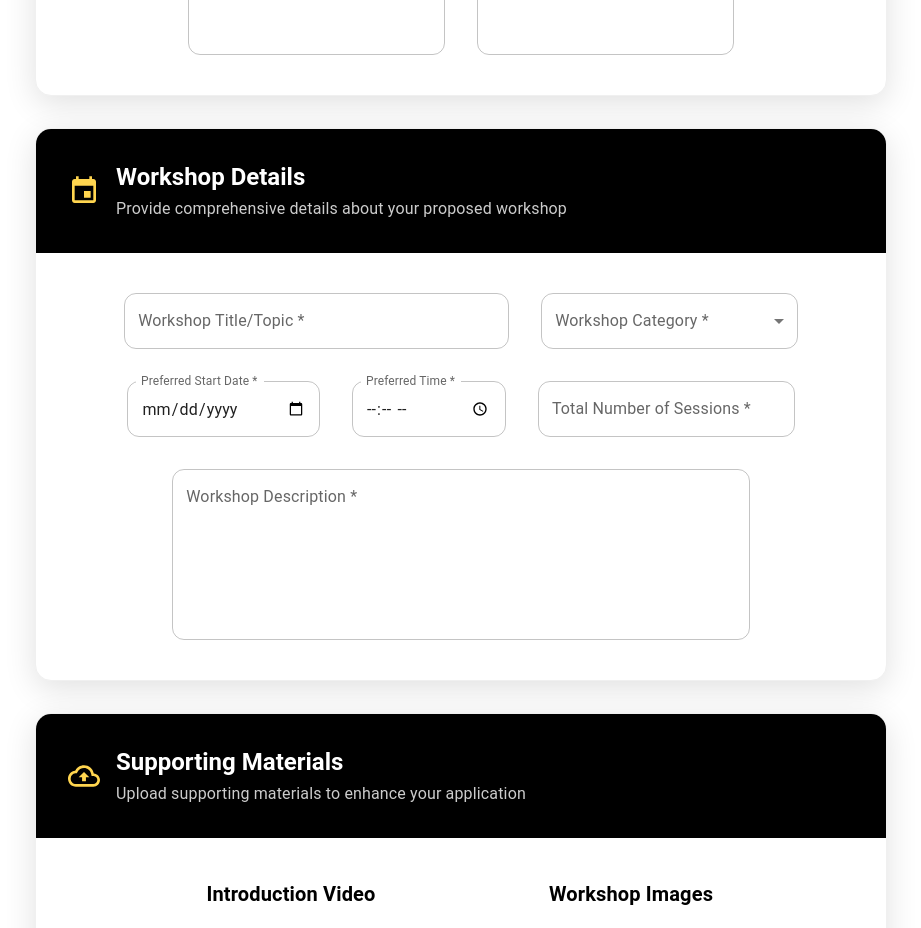
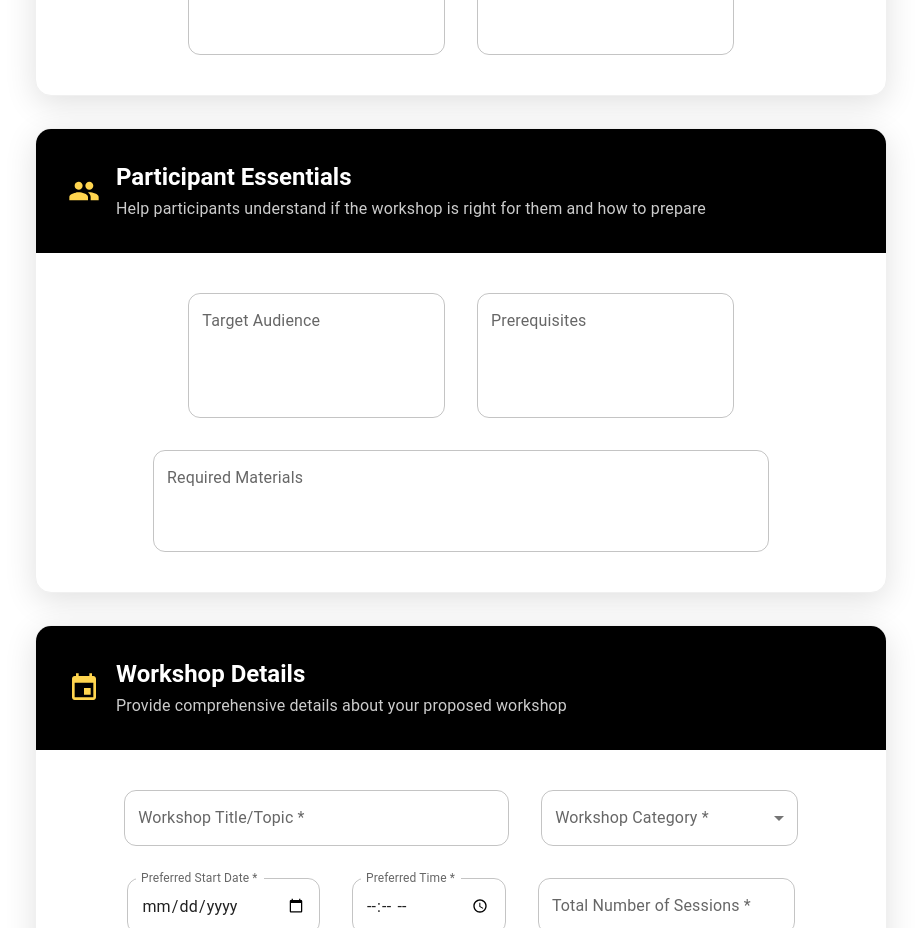
Before and after one commit to kurmananda-cocirql/front, a React (Vite) app: page /reqByCoach in a window 1280 px wide. Shown: the part 860-1788 px from the top of the page, without its empty margins (179-1100 px from the left). Built offline with nearby package versions, Linux system fonts and the light colour scheme.

Commit message:
form changed

```diff
--- a/src/pages/coachRequestPage.jsx
+++ b/src/pages/coachRequestPage.jsx
@@ -18,7 +18,7 @@ import {
   Container,
   Stack,
 } from "@mui/material"
-import { CloudUpload, Delete, VideoLibrary, Image, Person, Work, Event, CloudUploadOutlined } from "@mui/icons-material"
+import { CloudUpload, Delete, VideoLibrary, Image, Person, Work, Event, CloudUploadOutlined, Group } from "@mui/icons-material"
 
 // Define mandatory fields
 const MANDATORY_FIELDS = [
@@ -73,6 +73,9 @@ export default function RequestWorkshopForm({ onBack }) {
     availabilityDate: "",
     availabilityTime: "",
     totalSessions: "",
+    targetAudience: "",
+    prerequisites: "",
+    requiredMaterials: "",
   })
 
   const [errors, setErrors] = useState({})
@@ -332,7 +335,7 @@ export default function RequestWorkshopForm({ onBack }) {
 
             <Box sx={{ p: 5 }}>
               <Grid container spacing={4} className="w-full justify-center">
-                <Grid item xs={12}  className="w-1/3 justify-center">
+                <Grid item xs={12} className="w-1/3 justify-center">
                   <TextField
                     fullWidth
                     label="Professional Background & Expertise *"
@@ -352,7 +355,7 @@ export default function RequestWorkshopForm({ onBack }) {
                   />
                 </Grid>
 
-                <Grid item xs={12}  className="w-1/3 justify-center">
+                <Grid item xs={12} className="w-1/3 justify-center">
                   <TextField
                     fullWidth
                     label="Previous Teaching Experience"
@@ -361,6 +364,95 @@ export default function RequestWorkshopForm({ onBack }) {
                     value={formData.previousExperience}
                     onChange={(e) => handleInputChange("previousExperience", e.target.value)}
                     placeholder="Share any previous teaching, training, or workshop experience (optional)..."
+                    sx={{
+                      "& .MuiOutlinedInput-root": {
+                        borderRadius: 3,
+                        "&:hover fieldset": { borderColor: "#FFD54F" },
+                        "&.Mui-focused fieldset": { borderColor: "#FFD54F", borderWidth: 2 },
+                      },
+                      "& .MuiInputLabel-root.Mui-focused": { color: "#FFD54F" },
+                    }}
+                  />
+                </Grid>
+              </Grid>
+            </Box>
+          </Card>
+
+          {/* Section 2.5: Participant Essentials */}
+          <Card
+            sx={{
+              boxShadow: "0 8px 32px rgba(0,0,0,0.12)",
+              borderRadius: 4,
+              overflow: "hidden",
+              border: "1px solid #F0F0F0",
+              mt: 5,
+            }}
+          >
+            <Box sx={{ bgcolor: "#000000", p: 4 }}>
+              <Stack direction="row" alignItems="center" spacing={2}>
+                <Group sx={{ fontSize: 32, color: "#FFD54F" }} />
+                <Box>
+                  <Typography variant="h5" sx={{ fontWeight: "700", color: "#FFFFFF", mb: 0.5 }}>
+                    Participant Essentials
+                  </Typography>
+                  <Typography variant="body1" sx={{ color: "#CCCCCC" }}>
+                    Help participants understand if the workshop is right for them and how to prepare
+                  </Typography>
+                </Box>
+              </Stack>
+            </Box>
+
+            <Box sx={{ p: 5 }}>
+              <Grid container spacing={4} className="w-full justify-center">
+                <Grid item xs={12} className="w-1/3 justify-center">
+                  <TextField
+                    fullWidth
+                    label="Target Audience"
+                    value={formData.targetAudience}
+                    onChange={(e) => handleInputChange("targetAudience", e.target.value)}
+                    placeholder="Who is this workshop intended for? "
+                    multiline
+                    rows={4}
+                    sx={{
+                      "& .MuiOutlinedInput-root": {
+                        borderRadius: 3,
+                        "&:hover fieldset": { borderColor: "#FFD54F" },
+                        "&.Mui-focused fieldset": { borderColor: "#FFD54F", borderWidth: 2 },
+                      },
+                      "& .MuiInputLabel-root.Mui-focused": { color: "#FFD54F" },
+                    }}
+                  />
+                </Grid>
+
+                <Grid item xs={12} className="w-1/3 justify-center">
+                  <TextField
+                    fullWidth
+                    label="Prerequisites"
+                    value={formData.prerequisites}
+                    onChange={(e) => handleInputChange("prerequisites", e.target.value)}
+                    placeholder="Are there any prior skills or knowledge needed? (optional)"
+                    multiline
+                    rows={4}
+                    sx={{
+                      "& .MuiOutlinedInput-root": {
+                        borderRadius: 3,
+                        "&:hover fieldset": { borderColor: "#FFD54F" },
+                        "&.Mui-focused fieldset": { borderColor: "#FFD54F", borderWidth: 2 },
+                      },
+                      "& .MuiInputLabel-root.Mui-focused": { color: "#FFD54F" },
+                    }}
+                  />
+                </Grid>
+
+                <Grid item xs={12} className="w-4/5 justify-center">
+                  <TextField
+                    fullWidth
+                    label="Required Materials"
+                    value={formData.requiredMaterials}
+                    onChange={(e) => handleInputChange("requiredMaterials", e.target.value)}
+                    placeholder="Mention any tools, devices, or resources participants need to bring"
+                    multiline
+                    rows={3}
                     sx={{
                       "& .MuiOutlinedInput-root": {
                         borderRadius: 3,
@@ -398,9 +490,9 @@ export default function RequestWorkshopForm({ onBack }) {
               </Stack>
             </Box>
 
-            <Box sx={{ p: 5 }}  className="w-full justify-center">
+            <Box sx={{ p: 5 }} className="w-full justify-center">
               <Grid container spacing={4} className="w-full justify-center">
-                <Grid item xs={12} md={6}  className="w-1/2 justify-center">
+                <Grid item xs={12} md={6} className="w-1/2 justify-center">
                   <TextField
                     fullWidth
                     label="Workshop Title/Topic *"
@@ -418,7 +510,7 @@ export default function RequestWorkshopForm({ onBack }) {
                   />
                 </Grid>
 
-                <Grid item xs={12} md={6}  className="w-1/3 justify-center">
+                <Grid item xs={12} md={6} className="w-1/3 justify-center">
                   <FormControl fullWidth>
                     <InputLabel>Workshop Category *</InputLabel>
                     <Select
@@ -440,7 +532,7 @@ export default function RequestWorkshopForm({ onBack }) {
                   </FormControl>
                 </Grid>
 
-                <Grid item xs={12} md={4}  className="w-1/4 justify-center">
+                <Grid item xs={12} md={4} className="w-1/4 justify-center">
                   <TextField
                     fullWidth
                     type="date"
@@ -459,7 +551,7 @@ export default function RequestWorkshopForm({ onBack }) {
                   />
                 </Grid>
 
-                <Grid item xs={12} md={4}  className="w-1/5 justify-center">
+                <Grid item xs={12} md={4} className="w-1/5 justify-center">
                   <TextField
                     fullWidth
                     type="time"
@@ -497,7 +589,7 @@ export default function RequestWorkshopForm({ onBack }) {
                   />
                 </Grid>
 
-                <Grid item xs={12}  className="w-3/4 justify-center">
+                <Grid item xs={12} className="w-3/4 justify-center">
                   <TextField
                     fullWidth
                     label="Workshop Description *"
@@ -529,7 +621,7 @@ export default function RequestWorkshopForm({ onBack }) {
               overflow: "hidden",
               border: "1px solid #F0F0F0",
             }}
-             className="w-full justify-center"
+            className="w-full justify-center"
           >
             <Box sx={{ bgcolor: "#000000", p: 4 }} >
               <Stack direction="row" alignItems="center" spacing={2}>
@@ -546,7 +638,7 @@ export default function RequestWorkshopForm({ onBack }) {
             </Box>
 
             <Box sx={{ p: 5 }}>
-              <Grid container spacing={4}  className="w-full justify-center">
+              <Grid container spacing={4} className="w-full justify-center">
                 {/* Video Upload */}
                 <Grid item xs={12} md={6} className="w-2/5 justify-center">
                   <Typography variant="h6" sx={{ fontWeight: "600", color: "#000000", mb: 3 }} className="text-center">
```
